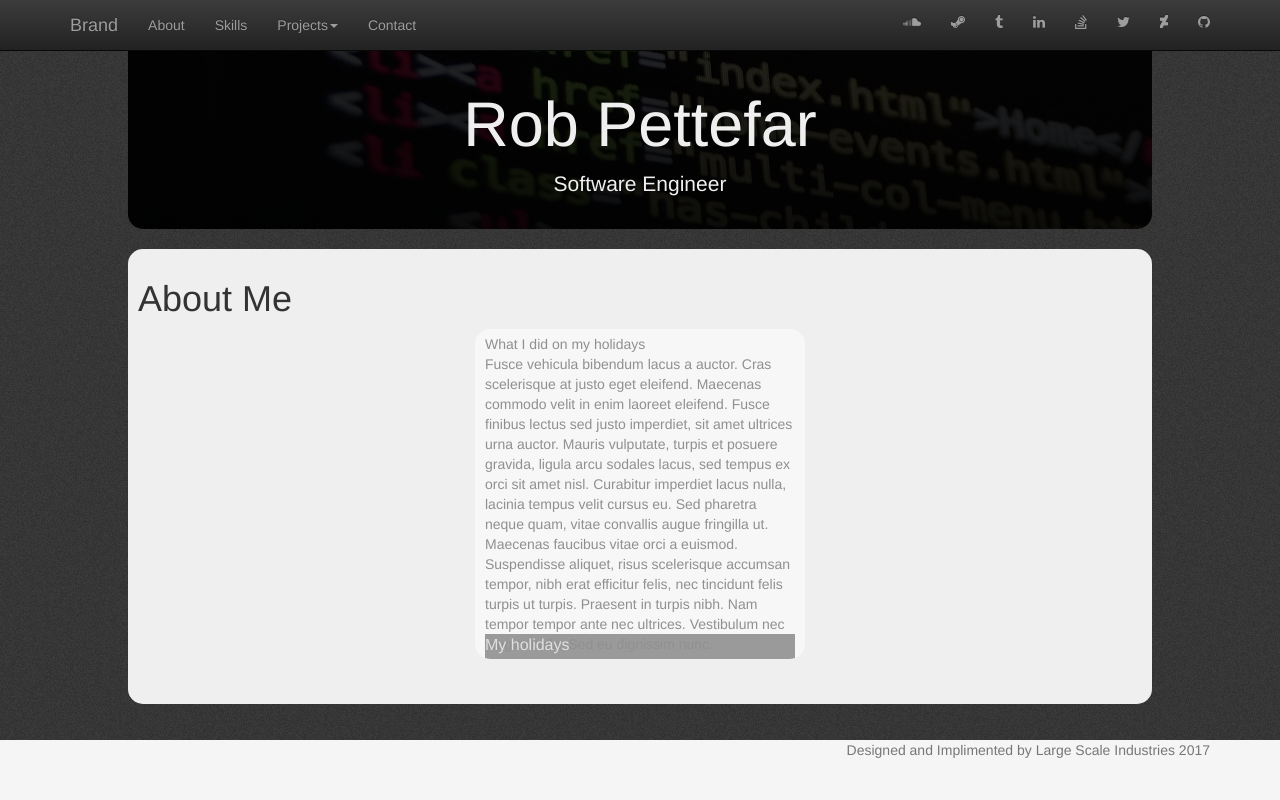
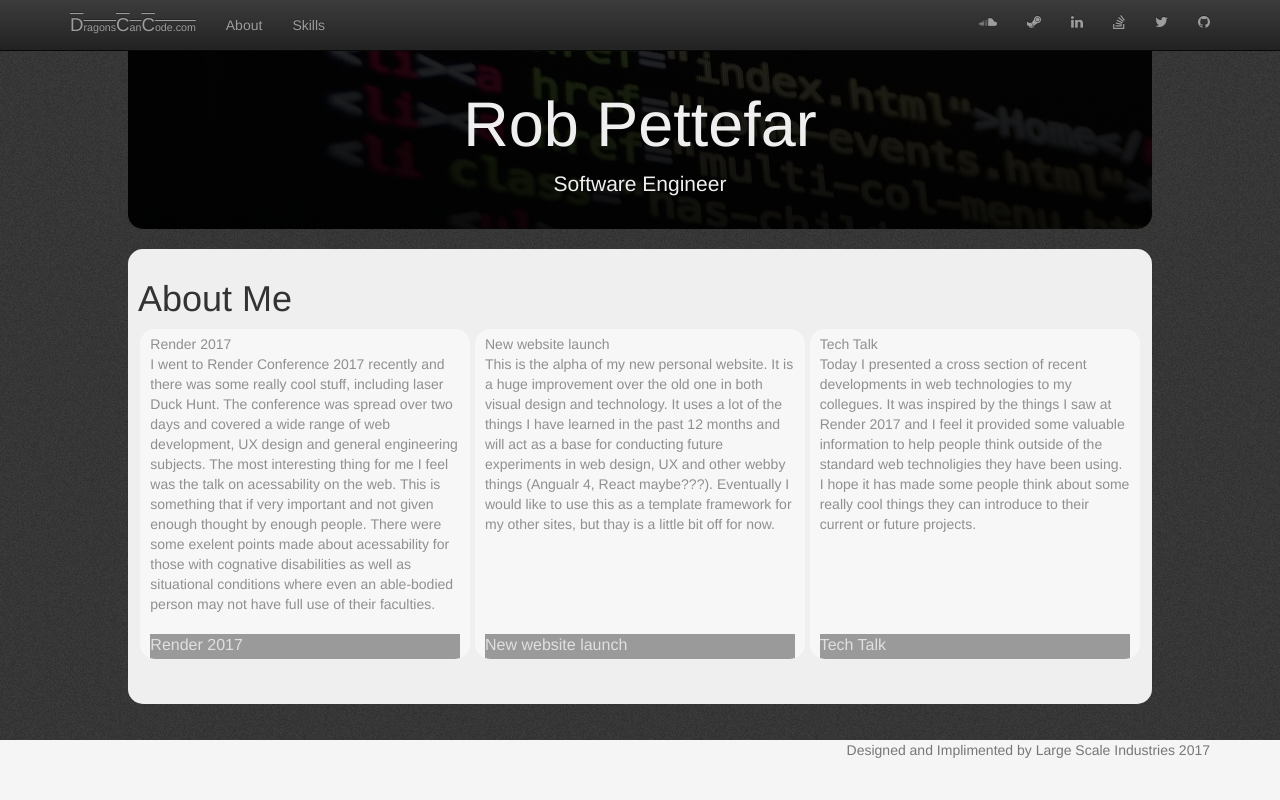
Before and after one commit to pyro-dragon/dragonsCanCode.com, a website: page index.html at #/about in a window 1280 px wide. Drawn offline with nearby package versions, Linux system fonts and the light colour scheme; some packages are replaced by stand-ins of ours; a script that the page names is missing.

Commit message:
Added articles

```diff
--- a/about/js/aboutController.js
+++ b/about/js/aboutController.js
@@ -1,3 +1,3 @@
-aboutModule.controller("aboutController", ["$scope", function($scope) {
-
+aboutModule.controller("aboutController", ["$scope", "articles", function($scope, articles) {
+	$scope.articles = articles;
 }]);
--- /dev/null
+++ b/about/js/content.js
@@ -0,0 +1,27 @@
+angular.module("aboutModule").constant("index", {
+
+});
+
+angular.module("aboutModule").constant("articles", {
+	"render": {
+		date: "2/04/2017",
+		title: "Render 2017",
+		caption: "I went to Render Conference 2017 recently and there was some really cool stuff, including laser Duck Hunt...",
+		image: "",
+		body: "I went to Render Conference 2017 recently and there was some really cool stuff, including laser Duck Hunt. The conference was spread over two days and covered a wide range of web development, UX design and general engineering subjects. The most interesting thing for me I feel was the talk on acessability on the web. This is something that if very important and not given enough thought by enough people. There were some exelent points made about acessability for those with cognative disabilities as well as situational conditions where even an able-bodied person may not have full use of their faculties."
+	},
+	"websiteLaunch": {
+		date: "2/04/2017",
+		title: "New website launch",
+		caption: "New and improved personal website launched.",
+		image: "",
+		body: "This is the alpha of my new personal website. It is a huge improvement over the old one in both visual design and technology. It uses a lot of the things I have learned in the past 12 months and will act as a base for conducting future experiments in web design, UX and other webby things (Angualr 4, React maybe???). Eventually I would like to use this as a template framework for my other sites, but thay is a little bit off for now."
+	},
+	"techTalk": {
+		date: "05/04/2017",
+		title: "Tech Talk",
+		caption: "Modern Web Tools, Techniques & Technologies",
+		image: "",
+		body: "Today I presented a cross section of recent developments in web technologies to my collegues. It was inspired by the things I saw at Render 2017 and I feel it provided some valuable information to help people think outside of the standard web technoligies they have been using. I hope it has made some people think about some really cool things they can introduce to their current or future projects."
+	}
+});
--- a/about/partial.html
+++ b/about/partial.html
@@ -1,16 +1,8 @@
 <h1>About Me</h1>
 
 <div class="story-grid">
-	<story-card title="My holidays" caption="What I did on my holidays" path="#">
-        <article>
-            <header>What I did on my holidays</header>
-            <section>
-                <p>Fusce vehicula bibendum lacus a auctor. Cras scelerisque at justo eget eleifend. Maecenas commodo velit in enim laoreet eleifend. Fusce finibus lectus sed justo imperdiet, sit amet ultrices urna auctor. Mauris vulputate, turpis et posuere gravida, ligula arcu sodales lacus, sed tempus ex orci sit amet nisl. Curabitur imperdiet lacus nulla, lacinia tempus velit cursus eu. Sed pharetra neque quam, vitae convallis augue fringilla ut. Maecenas faucibus vitae orci a euismod. Suspendisse aliquet, risus scelerisque accumsan tempor, nibh erat efficitur felis, nec tincidunt felis turpis ut turpis. Praesent in turpis nibh. Nam tempor tempor ante nec ultrices. Vestibulum nec feugiat nulla. Sed eu dignissim nunc.</p>
-                <p>In mollis vestibulum ex, in vehicula massa ornare quis. Morbi ipsum tortor, tempor sit amet neque a, gravida viverra magna. Nullam sagittis a sem ut condimentum. Quisque vitae nunc et mauris efficitur ornare. Aenean laoreet convallis nisi, a cursus nibh viverra at. Maecenas vitae justo. </p>
-            </section>
-            <section>
-                <p>Praesent quis magna at leo lacinia hendrerit id in nibh. Mauris egestas mi vestibulum pellentesque feugiat. Nunc porttitor, odio fringilla fringilla varius, sem urna blandit risus, eu ullamcorper velit mi ac massa. Maecenas auctor viverra ante venenatis vehicula. Nunc aliquam, dolor facilisis pulvinar posuere, nunc nisi congue velit, vel varius sapien metus at dui. Integer sollicitudin ullamcorper nulla, accumsan fringilla lectus sollicitudin quis. Cras sollicitudin augue vehicula quam vestibulum vehicula. Duis sed lectus sed tellus ultricies molestie. Quisque ut sem leo. Cras eget eleifend nisl. Nullam ut elementum ligula. Etiam volutpat, metus rutrum efficitur feugiat, leo est vulputate augue, ut. </p>
-            </section>
-        </article>
+	<story-card ng-repeat="article in articles" title="{{article.title}}" caption="{{article.caption}}">
+		<header>{{article.title}}</header>
+		<section>{{article.body}}</section>
 	</story-card>
 </div>
--- /dev/null
+++ b/article/js/module.js
@@ -0,0 +1 @@
+angular.module("articleModule", []);
--- a/css/style.css
+++ b/css/style.css
@@ -12,6 +12,14 @@ body{
 .navbar {
 	margin-bottom: 0;
 	border-radius: 0;
+}
+
+.navbar-brand{
+	font-size: 8pt;
+	text-decoration: overline;
+}
+.navbar-brand span{
+	font-size: 14pt;
 }
 
 .header{
--- a/index.html
+++ b/index.html
@@ -15,6 +15,7 @@
 		<link rel="stylesheet" type="text/css" href="resources/directives/story-card/css/style.css">
 
 		<script src="about/js/aboutModule.js"></script>
+		<script src="about/js/content.js"></script>
 		<script src="about/js/aboutController.js"></script>
 		<link rel="stylesheet" type="text/css" href="about/css/style.css">
 
@@ -50,7 +51,7 @@
 						<span class="icon-bar"></span>
 						<span class="icon-bar"></span>
 					</button>
-					<a class="navbar-brand" href="#/test">Brand</a>
+					<a class="navbar-brand" href="#/"><span>D</span>ragons<span>C</span>an<span>C</span>ode.com</a>
 				</div>
 
 				<!-- Collect the nav links, forms, and other content for toggling -->
@@ -62,7 +63,7 @@
 						<li ng-class="getLocation('/skills')? 'active' : ''">
 							<a href="#/skills">Skills</a>
 						</li>
-						<li class="dropdown">
+						<!--li class="dropdown">
 							<a href="#" class="dropdown-toggle" data-toggle="dropdown" role="button" aria-haspopup="true" aria-expanded="false">Projects<span class="caret"></span></a>
 							<ul class="dropdown-menu">
 								<li><a href="#/projects/comics">Comic System</a></li>
@@ -71,7 +72,7 @@
 						</li>
 						<li ng-class="getLocation('/contact')? 'active' : ''">
 							<a href="#/contact">Contact</a>
-						</li>
+						</li-->
 					</ul>
 
 					<ul class="nav navbar-nav navbar-right">
@@ -82,9 +83,6 @@
 							<a href="http://steamcommunity.com/id/pyroteamkill/" target="_blank"><i class="fa fa-steam" aria-hidden="true"></i></a>
 						</li>
 						<li>
-							<a href="http://daily-dragon.tumblr.com/" target="_blank"><i class="fa fa-tumblr" aria-hidden="true"></i></a>
-						</li>
-						<li>
 							<a href="https://www.linkedin.com/in/rpettefar" target="_blank"><i class="fa fa-linkedin" aria-hidden="true"></i></a>
 						</li>
 						<li>
@@ -92,9 +90,6 @@
 						</li>
 						<li>
 							<a href="https://twitter.com/pyroteamkill" target="_blank"><i class="fa fa-twitter" aria-hidden="true"></i></a>
-						</li>
-						<li>
-							<a href="pyroteamkill.deviantart.com" target="_blank"><i class="fa fa-deviantart" aria-hidden="true"></i></a>
 						</li>
 						<li>
 							<a href="https://github.com/pyro-dragon" target="_blank"><i class="fa fa-github" aria-hidden="true"></i></a>
--- a/js/router.js
+++ b/js/router.js
@@ -22,5 +22,9 @@ indexModule.config(function($routeProvider)
     .when("/contact", {
         templateUrl: "contact/partial.htm",
         controller: "contactController"
-    });
+    })
+	.when("/article/:articleLink", {
+		templateUrl: "article/partial.html",
+		controller: "articleController"
+	});
 });
```
Also changed, not shown: article/js/controller.js (added, +7 -0 lines), article/js/content.js (added), article/partial.html (added).
